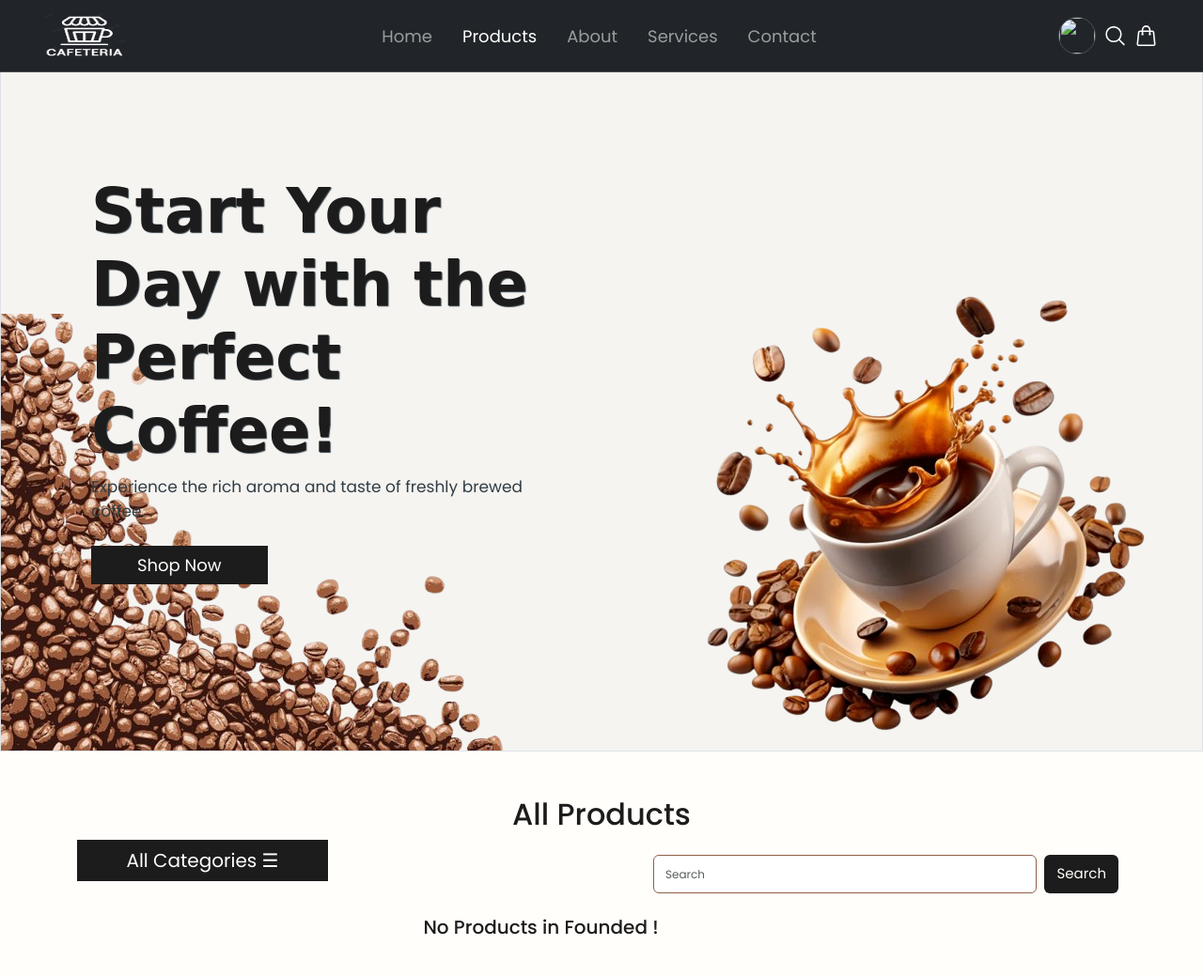
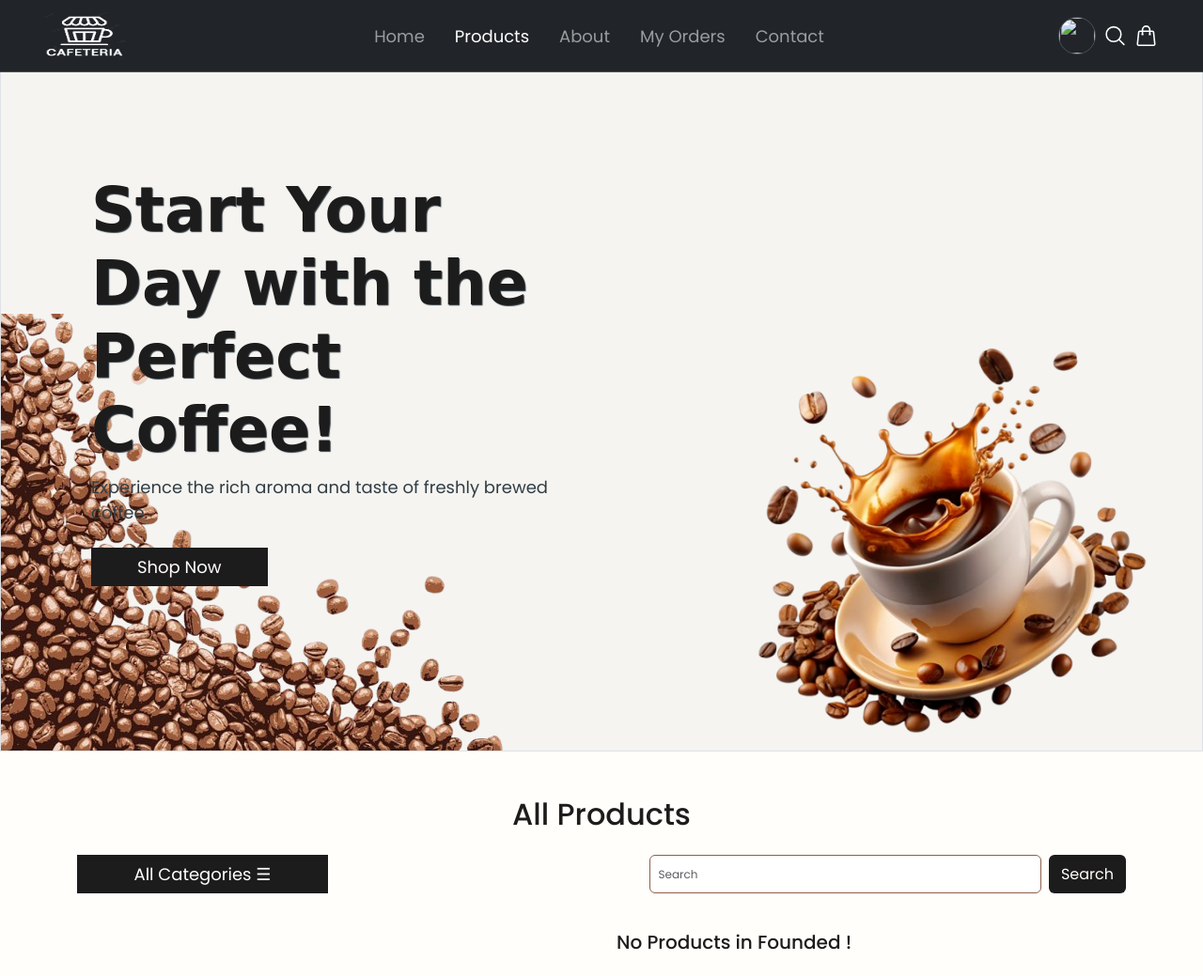
Before and after one commit to Iman-Elsebeiy/php_project-cafeteria, a PHP site: page /users/views/user-home.php in a window 1280 px wide. Shown: the whole page at 94% size. Run offline with PHP 8.4, Linux system fonts and the light colour scheme; data that the repository does not hold is empty.

Commit message:
update Design To be Responsive

```diff
--- a/includes/utils.php
+++ b/includes/utils.php
@@ -1,7 +1,6 @@
 <?php
  require_once "classDB.php";
  require_once "config.php";
-
   function displayCategoriesLinks(){
     $db_conn= new DataBase();
     $db_conn->connectToDB(DB_HOST,DB_NAME,DB_USER,DB_PASSWORD);
@@ -22,28 +21,23 @@
   function displayProduct($category_id="all",$search=""){
     $db_conn= new DataBase();
     $db_conn->connectToDB(DB_HOST,DB_NAME,DB_USER,DB_PASSWORD);
-    if($category_id!="all")
-    {
+    if($category_id!="all"){
        $products= $db_conn->select_product_of_catgory($category_id);
     }
-    elseif(trim($search)!="" )
-    {
+    elseif(trim($search)!="" ){
         $products= $db_conn->select_searched_product($search);
     }
     else{
         $products= $db_conn->select_data("product_with_category");
     }
-    if(!empty($products))
-    {
-
-
+    if(!empty($products)){
      foreach($products as $product)
      {
-          echo '<div class="col">
+        echo'<div class="col">
                     <div class="product-card p-3 rounded">
                         <img src="../../products/imgs/'."{$product['image']}".  '
-                                " style="width: 100%; height: 250px; object-fit: contain; object-position: center;" alt="cafe image">
-                                <h5 class="fs-5 my-2 text-center">'."{$product['product_name']}".'</h5>
+                        "  alt="cafe image">
+                        <h5 class=" my-2 text-center">'."{$product['product_name']}".'</h5>
                         <p class="text-center mb-2">
                             <span>Price:</span>'
                             ."{$product['price']}".'</p>
@@ -63,5 +57,4 @@
      $db_conn->closeConnection();
   }
 
-
 ?>
--- a/style/style.css
+++ b/style/style.css
@@ -13,6 +13,10 @@
   --bage-color: #8f5f49;
   --bg-opacity-200: #f5f4f19d;
   --primary-font: "Poppins", serif;
+}
+* {
+  box-sizing: border-box;
+  list-style: none;
 }
 body {
   background-color: var(--bg-body);
@@ -130,6 +134,7 @@ header a.btn:hover,
   background-position: bottom right;
   background-repeat: no-repeat;
   transition: all 1s;
+  background-size: 80%;
 }
 .hidden {
   opacity: 0;
@@ -146,6 +151,7 @@ header a.btn:hover,
   background-color: var(--text-100);
   color: var(--bg-body);
   border-radius: 0%;
+  font-size: 18px;
 }
 .categories button:hover {
   background-color: var(--bage-color);
@@ -158,9 +164,16 @@ header a.btn:hover,
 .category-list li a:hover {
   color: var(--accent-200);
 }
+
 .product-card {
   background-color: var(--bg-200);
-  /* box-shadow: 0px 0px 3px var(--text-200); */
+  height: 400px;
+}
+.product-card img {
+  height: 60%;
+  width: 100%;
+  object-fit: contain;
+  object-position: center;
 }
 
 .product-card p {
@@ -186,3 +199,119 @@ button.search:hover {
   border: 1px solid var(--bage-color);
   box-shadow: none;
 }
+@media only screen and (max-width: 600px) {
+  header h1 {
+    font-size: 35px;
+  }
+  header p {
+    font-size: 12px;
+  }
+  header a.btn {
+    font-size: 14px;
+  }
+  .categories button {
+    font-size: 10px;
+  }
+  .category-list li a {
+    font-size: 10px;
+  }
+  button.search {
+    font-size: 10px;
+  }
+  #products form input[type="search"] {
+    width: 50%;
+  }
+  .product-card p {
+    font-size: 12px;
+  }
+  .product-card h5 {
+    font-size: 14px;
+  }
+}
+
+/* Small devices (portrait tablets and large phones, 600px and up) */
+@media only screen and (min-width: 600px) {
+  header h1 {
+    font-size: 35px;
+  }
+  header p {
+    font-size: 12px;
+  }
+  header a.btn {
+    font-size: 14px;
+  }
+  .categories button {
+    font-size: 10px;
+  }
+  .category-list li a {
+    font-size: 10px;
+  }
+  button.search {
+    font-size: 10px;
+  }
+  #products form input[type="search"] {
+    width: 50%;
+  }
+  .product-card p {
+    font-size: 12px;
+  }
+  .product-card h5 {
+    font-size: 14px;
+  }
+}
+
+/* Medium devices (landscape tablets, 768px and up) */
+@media only screen and (min-width: 768px) {
+  header h1 {
+    font-size: 45px;
+  }
+  header p {
+    font-size: 15px;
+  }
+  header a.btn {
+    font-size: 14px;
+  }
+  .header-silde {
+    background-size: contain;
+  }
+  .categories button {
+    font-size: 14px;
+  }
+  .category-list li a {
+    font-size: 14px;
+  }
+  button.search {
+    font-size: 14px;
+  }
+  .product-card p {
+    font-size: 15px;
+  }
+  .product-card h5 {
+    font-size: 16px;
+  }
+}
+
+/* Large devices (laptops/desktops, 992px and up) */
+@media only screen and (min-width: 992px) {
+  header h1 {
+    font-size: 65px;
+  }
+  header p {
+    font-size: 18px;
+  }
+  header a.btn {
+    font-size: 18px;
+  }
+  .header-silde {
+    background-size: 75%;
+  }
+  .categories button {
+    font-size: 18px;
+  }
+  .category-list li a {
+    font-size: 18px;
+  }
+  button.search {
+    font-size: 16px;
+  }
+}
--- a/users/views/user-home.php
+++ b/users/views/user-home.php
@@ -39,7 +39,7 @@
                         <a class='nav-link' href='#about'>About</a>
                     </li>
                     <li class='nav-item mx-2'>
-                        <a class='nav-link' href='#services'>Services</a>
+                        <a class='nav-link' href='#'>My Orders</a>
                     </li>
                     <li class='nav-item mx-2'>
                         <a class='nav-link' href='#contact'>Contact</a>
@@ -69,7 +69,7 @@
     <header id="home">
         <div class="container-fluid h-100 ">
             <div class="row border h-100 align-items-center px-5">
-                <div class=" col-12 col-md-6 px-5 ">
+                <div class=" col-12  col-md-6  px-5 ">
                     <h1 class="my-2 "> Start Your Day with the Perfect Coffee!</h1>
                     <p class="mb-4">Experience the rich aroma and taste of freshly brewed coffee.</p>
                     <a href="#products" class="btn px-5">Shop Now</a>
@@ -83,10 +83,10 @@
         <h1 class="fs-2 text-center">All Products </h1>
 
         <div class="container">
-            <div class="row g-3">
-                <div class="col-3">
+            <div class="row g-1 g-md-3 mt-2">
+                <div class="col-4 col-md-3">
                     <div class="categories w-100">
-                        <button class="btn font-bold fs-5 text-white w-100 category-btn ">All Categories
+                        <button class="btn font-bold  text-white w-100 category-btn ">All Categories
                             &#9776;</button>
                         <ul class="border navbar-nav category-list ">
                             <?php
@@ -95,18 +95,14 @@
                         </ul>
                     </div>
                 </div>
-                <div class="col-9 p-3 mt-3">
+                <div class="col-8 col-md-9  ">
                     <form class="d-flex  w-100 mb-3" role="search">
-                        <input class="form-control me-2 w-50 ms-auto py-2" type="search" placeholder="Search"
-                            aria-label="Search" name="search" value=<?php
-                            if(!empty($_GET["search"])){
-                                echo $_GET["search"];
-                             }
-
-                            ?>>
+                        <input class="form-control me-1 me-md-2 ms-auto p-0 px-2 py-md-2" type="search"
+                            placeholder="Search" aria-label="Search" name="search" value=<?php if(!empty($_GET["search"])){ echo
+                            $_GET["search"]; } ?>>
                         <button class=" btn search" type="submit">Search</button>
                     </form>
-                    <div class="row row-cols-3 g-3">
+                    <div class="row row-cols-1 row-cols-md-2 row-cols-lg-3 px-4 px-md-0 g-md-3 g-2 mt-3">
                         <?php
                      if(isset($_GET["category"])&&!isset($_GET["search"]))
                      {
```
Lines whose indentation alone changed are shown as unchanged.
